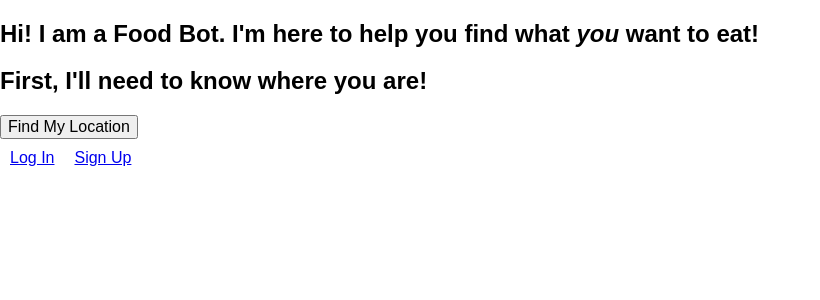
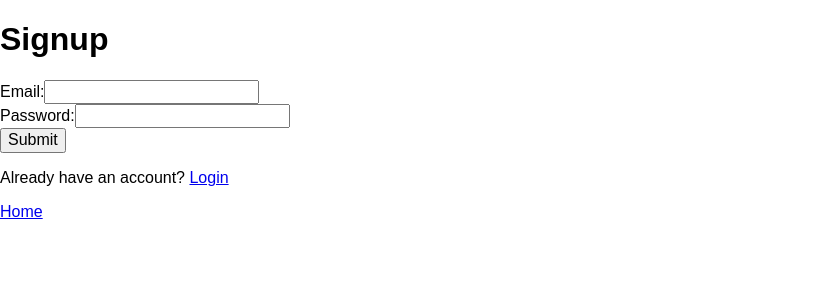
Before and after one commit to gpsugy/food-app, a React (Create React App) app in the folder client/: page /signup in a window 1280 px wide. Shown: the top 300 px of the page, without its empty margins (0-820 px from the left). Built offline with nearby package versions, Linux system fonts and the light colour scheme.

Commit message:
Setup redux signup form

```diff
--- a/client/src/components/App.js
+++ b/client/src/components/App.js
@@ -5,7 +5,7 @@ import FoodTypeListContainer from '../containers/FoodTypeListContainer';
 import LocationFinderContainer from '../containers/LocationFinderContainer';
 import Login from './forms/Login';
 import ResultListContainer from '../containers/ResultListContainer';
-import Signup from './forms/Signup';
+import SignupContainer from '../containers/forms/SignupContainer';
 
 const App = () => (
   <main>
@@ -14,7 +14,7 @@ const App = () => (
       <Route path='/foodTypes' component={FoodTypeListContainer} />
       <Route path='/results' component={ResultListContainer} />
       <Route path='/login' component={Login} />
-      <Route path='/signup' component={Signup} />
+      <Route path='/signup' component={SignupContainer} />
     </Switch>
   </main>
 )
--- a/client/src/components/forms/signup.js
+++ b/client/src/components/forms/signup.js
@@ -1,49 +1,29 @@
 import { Link } from 'react-router-dom';
 import React, { Component } from 'react';
 
-export default class Signup extends Component {
-	constructor(props) {
-		super(props);
-		this.state = {
-			email: '',
-			password: ''
-		};
+import { Field, reduxForm } from 'redux-form';
 
-		this.handleChange = this.handleChange.bind(this);
-		this.handleSubmit = this.handleSubmit.bind(this);
-	}
-
-	handleChange(e) {
-		this.setState({
-			[e.target.name]: e.target.value
-		});
-	}
-
-	handleSubmit(e) {
-		e.preventDefault();
-		console.log('A new user was submitted: ' + this.state.email + this.state.password);
-	}
-
+		// const isEnabled = email.length > 0 && password.length > 0;
+class Signup extends Component {
 	render() {
-		const { email, password } = this.state;
-		const isEnabled = email.length > 0 && password.length > 0;
+		const { handleSubmit } = this.props;
 		return (
 			<div>
 				<h1>Signup</h1>
-				<form onSubmit={this.handleSubmit}>
+				<form onSubmit={handleSubmit}>
 					<div className="form-group">
 						<label>
 							Email:
-							<input type="text" name="email" value={this.state.email} onChange={this.handleChange} />
+							<Field component="input" type="text" name="email" />
 						</label>
 					</div>
 					<div>
 						<label>
 							Password:
-							<input type="password" name="password" value={this.state.password} onChange={this.handleChange} />
+							<Field component="input" type="password" name="password" />
 						</label>
 					</div>
-					<input disabled={!isEnabled} type="submit" value="Submit" />
+					<button type="submit" >Submit</button>
 				</form>
 				<p>Already have an account? <Link to="/login">Login</Link></p>
 				<Link to="/">Home</Link>
@@ -51,3 +31,7 @@ export default class Signup extends Component {
 		)
 	}
 }
+
+export default reduxForm({
+	form: 'Signup'
+})(Signup)
--- a/client/src/containers/forms/SignupContainer.js
+++ b/client/src/containers/forms/SignupContainer.js
@@ -1,22 +1,25 @@
 import { connect } from 'react-redux';
 
-const mapStateToProps = (state, ownProps) => {
-	// return {
-	// 	sorting: state.businesses.sorting
-	// };
-}
+import Signup from '../../components/forms/Signup';
+
+// const mapStateToProps = (state, ownProps) => {
+// 	return {
+// 		hi: 'hi'
+// 	};
+// }
 
 const mapDispatchToProps = (dispatch) => {
 	return {
-		handleSubmit: () => {
-			console.log('clicked submit');
+		onSubmit: (values) => {
+			console.log('ready to dispatch');
+			// console.log(values.email);
 		}
 	};
 }
 
 const SignupContainer = connect(
-	// mapStateToProps,
-	// mapDispatchToProps
+	null,
+	mapDispatchToProps
 )(Signup)
 
 export default SignupContainer
--- a/client/src/index.js
+++ b/client/src/index.js
@@ -1,7 +1,7 @@
 import './styles/index.css';
 import './styles/normalize.css';
 
-import { HashRouter } from 'react-router-dom';
+import { BrowserRouter } from 'react-router-dom';
 import { Provider } from 'react-redux';
 import React from 'react';
 import ReactDOM from 'react-dom';
@@ -12,9 +12,9 @@ import registerServiceWorker from './registerServiceWorker';
 
 ReactDOM.render(
 	<Provider store={store}>
-		<HashRouter>
+		<BrowserRouter>
 			<App />
-		</HashRouter>
+		</BrowserRouter>
 	</Provider>
 	, document.getElementById('root'));
 registerServiceWorker();
--- a/client/src/reducers/index.js
+++ b/client/src/reducers/index.js
@@ -29,7 +29,7 @@ import {
 } from '../actions/Account';
 import { UPDATE_FOOD_TYPE } from '../actions/FoodType';
 import { findIndexOf, removeFromArr, sortArr } from '../utility/arrayMethods';
-
+import { reducer as formReducer } from 'redux-form';
 export const location = (state = {}, action) => {
 	switch (action.type) {
 		case FETCH_LOCATION_SUCCESS:
@@ -182,7 +182,7 @@ export const appReducer = combineReducers({
 		foodTypes,
 		account
 	}),
-
+	form: formReducer
 })
 
 // Sort by rating. Choose category of price. Always sort by distance.
--- a/package.json
+++ b/package.json
@@ -28,6 +28,10 @@
     "morgan": "^1.8.2",
     "passport": "^0.3.2",
     "passport-local": "^1.0.0",
+    "react": "^15.6.1",
+    "react-redux": "^5.0.5",
+    "redux": "^3.7.1",
+    "redux-form": "^6.8.0",
     "request": "^2.81.0"
   },
   "devDependencies": {
```
Also changed, not shown: 1 other file (tests, documents, lock files or other folders).
